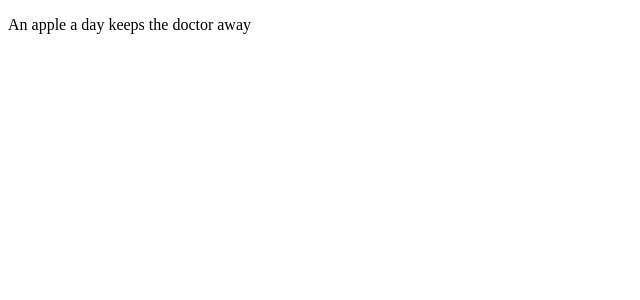
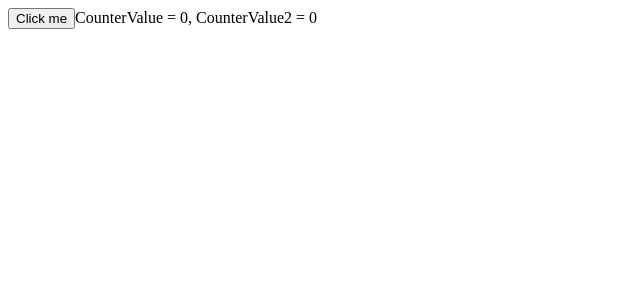
Before and after one commit to LinkedInLearning/react-esst-3161772, a React (Create React App) app: page / in a window 1280 px wide. Shown: the top 300 px of the page, without its empty margins (0-640 px from the left). Built offline with nearby package versions, Linux system fonts and the light colour scheme.

Commit message:
button counter

```diff
--- a/src/components/App.jsx
+++ b/src/components/App.jsx
@@ -1,5 +1,21 @@
-import React from "react";
+import React, { useState } from "react";
 
 export function App() {
-  return <p>An apple a day keeps the doctor away</p>;
+  const [counterState, setCounterState] = useState(0);
+  const [counterState2, setCounterState2] = useState(0);
+
+  return (
+    <div>
+      <button
+        type="button"
+        onClick={() => {
+          setCounterState(counterState + 1);
+          setCounterState2(counterState2 + 2);
+        }}
+      >
+        Click me
+      </button>
+      CounterValue = {counterState}, CounterValue2 = {counterState2}
+    </div>
+  );
 }
```
